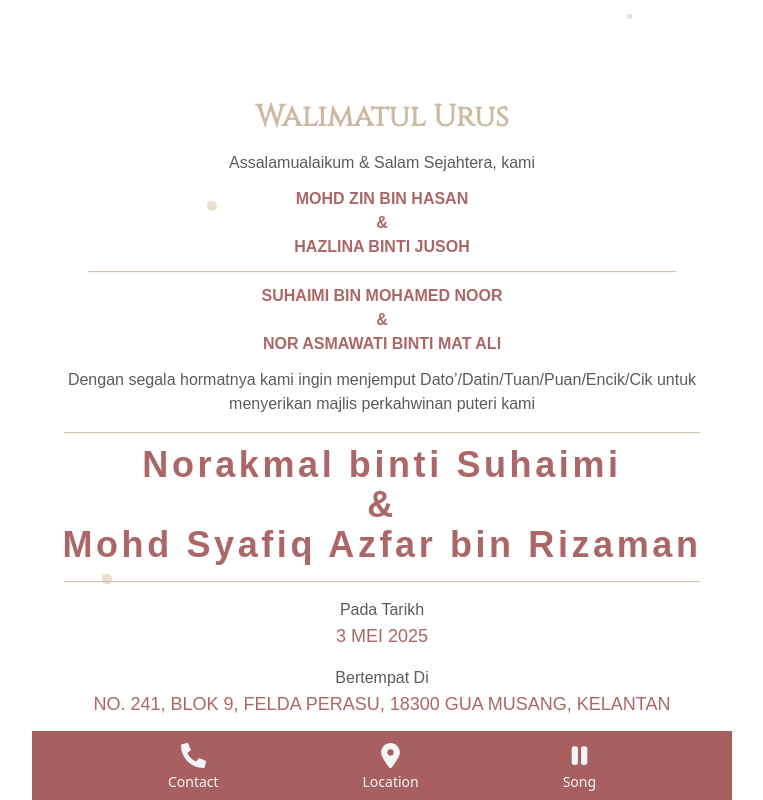
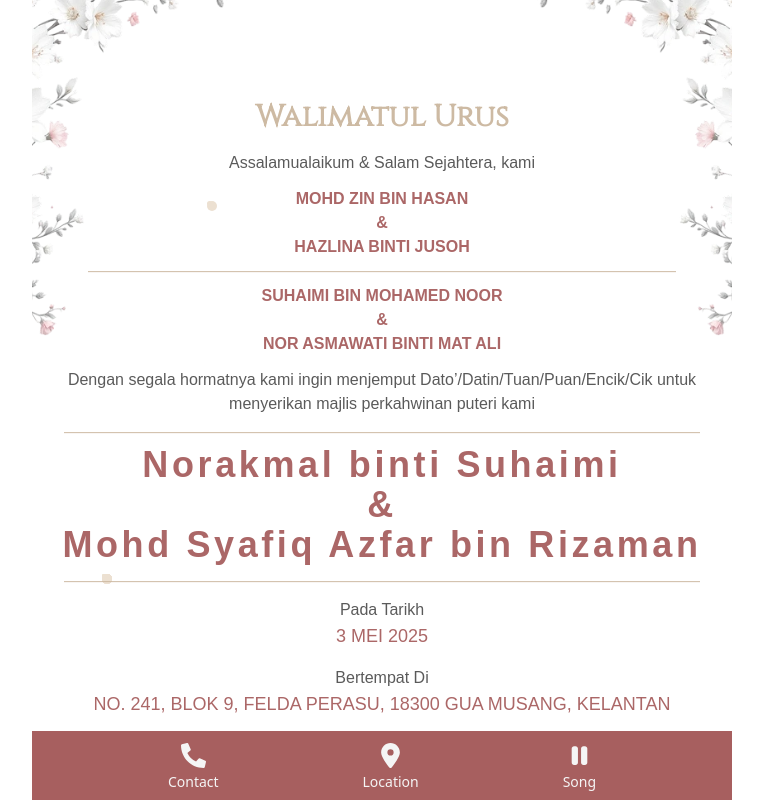
Before and after one commit to wamofi97/akmasyafiq, a React (Vite) app in the folder client/: page / in a window 1280 px wide. Both pictures are taken after a click on the button "Open". Shown: the top 800 px of the page, without its empty margins (258-1021 px from the left). Built offline with nearby package versions, Linux system fonts and the light colour scheme; no server answers; a web font is replaced by a local one.

Commit message:
add background

```diff
--- a/client/src/routes/InvitationCard.tsx
+++ b/client/src/routes/InvitationCard.tsx
@@ -9,7 +9,7 @@ import ParticlesBackground from "../components/ParticlesBackground";
 
 const InvitationCard = () => {
   return (
-    <div className="relative mx-auto max-w-[700px]">
+    <div className="relative mx-auto max-w-[700px] overflow-hidden">
       <motion.div
         className="absolute top-0 left-0 z-50 h-full w-full bg-[#a75f5f]"
         initial={{ scaleX: 1 }}
@@ -25,15 +25,33 @@ const InvitationCard = () => {
         style={{ transformOrigin: "right" }}
       />
 
-      {/* <div className="fixed top-0 left-0 h-screen w-full bg-[url('/background.png')] bg-cover bg-center"></div> */}
+      {/* <div className="fixed top-0 left-0 h-screen w-full bg-[url('/background.webp')] bg-cover bg-center"></div> */}
       {/* <motion.div
         className="absolute top-0 left-[50%] z-50 h-full w-full bg-rose-900"
         initial={{ x: 0 }}
         animate={{ x: 1000 }}
         transition={{ duration: 1.5, ease: "easeInOut" }}
-      /> */}
+        /> */}
       <div className="mx-auto flex flex-col items-center justify-center px-2 text-center">
         <ParticlesBackground />
+        <div className="z-30">
+          <img
+            className="absolute -top-24 -left-28 w-80 opacity-90 sm:-top-20"
+            src="/top-left.webp"
+          />
+          <img
+            className="absolute -top-24 -right-28 w-80 opacity-90 sm:-top-20"
+            src="/top-right.webp"
+          />
+          <img
+            className="absolute -bottom-16 -left-14 w-48 -rotate-12 opacity-80 sm:-bottom-10"
+            src="/bottom-left.webp"
+          />
+          <img
+            className="absolute -right-14 -bottom-16 w-48 rotate-12 opacity-80 sm:-bottom-10"
+            src="/bottom-right.webp"
+          />
+        </div>
         <EventDetails />
 
         <Navigation />
```
